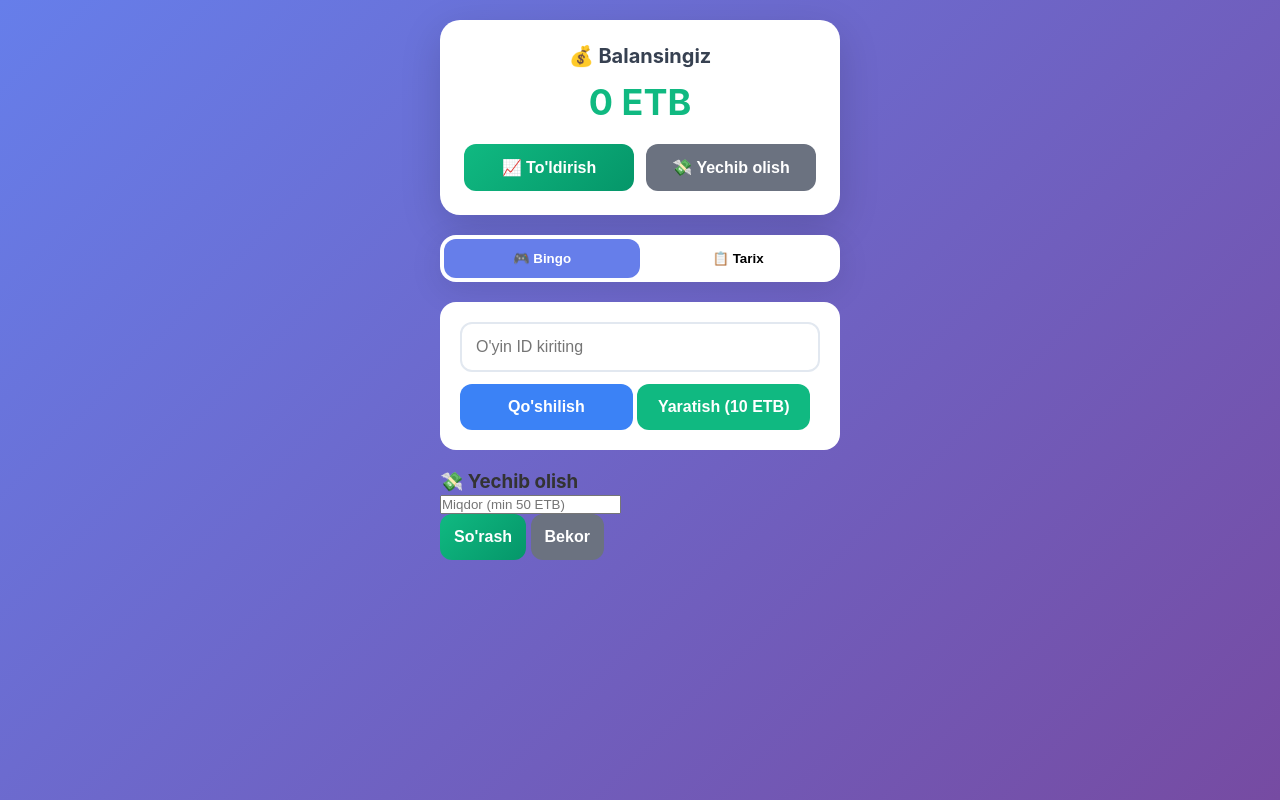
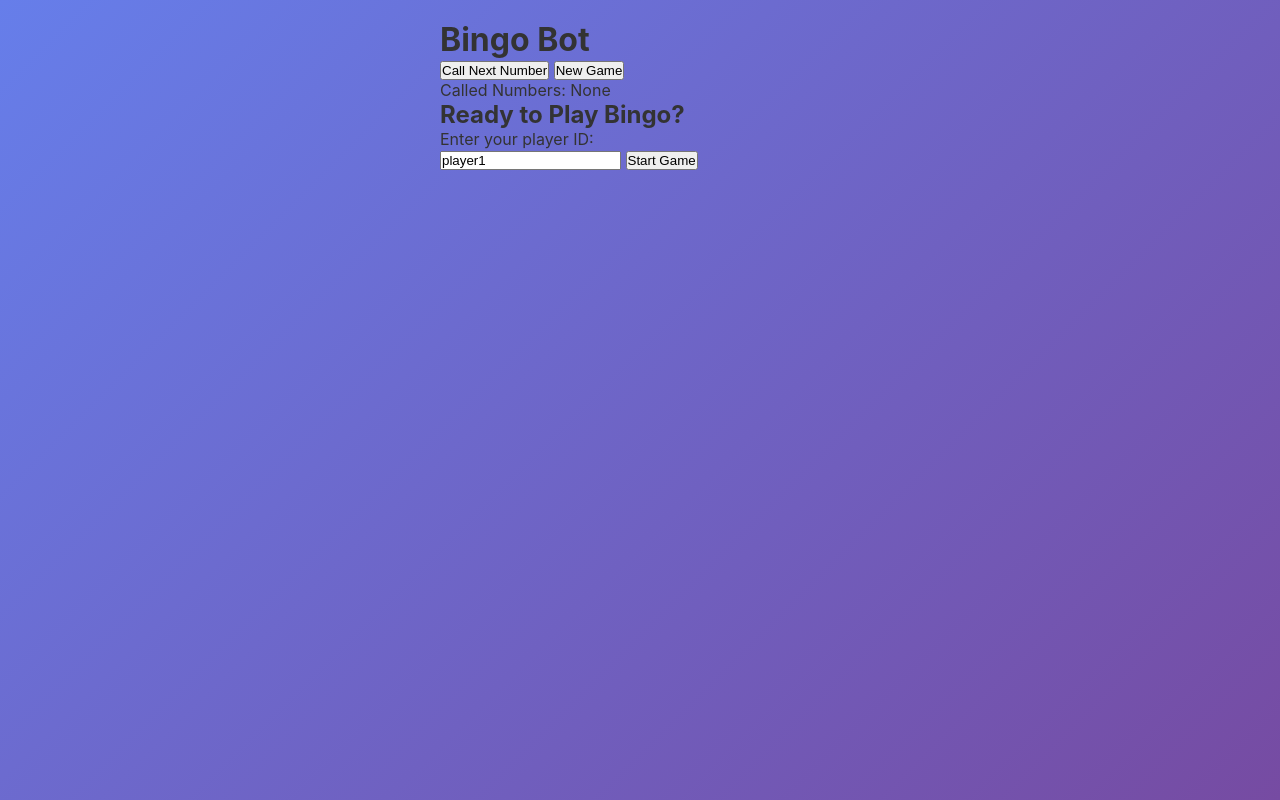
Before and after one commit to Erki112/qaro-bingo, a Flask app: page / in a window 1280 px wide. Run offline with Flask 3, Linux system fonts and the light colour scheme; some libraries are stand-ins or nearby versions.

Commit message:
Update index.html

```diff
--- a/templates/index.html
+++ b/templates/index.html
@@ -1,70 +1,40 @@
+<!-- templates/index.html -->
 <!DOCTYPE html>
 <html lang="en">
 <head>
     <meta charset="UTF-8">
     <meta name="viewport" content="width=device-width, initial-scale=1.0">
-    <title>🎰 Bingo Royale Ethiopia</title>
-    <script src="https://telegram.org/js/telegram-web-app.js"></script>
-    <link rel="stylesheet" href="/static/style.css">
+    <title>Bingo Bot</title>
+    <link rel="stylesheet" href="{{ url_for('static', filename='style.css') }}">
 </head>
 <body>
     <div class="container">
-        <!-- BALANCE SECTION -->
-        <div class="balance-card">
-            <div class="balance-header">
-                <h2>💰 Balansingiz</h2>
-                <span id="balanceAmount" class="balance">0 ETB</span>
+        <h1>Bingo Bot</h1>
+
+        <div id="game-container" class="hidden">
+            <div id="card" class="card">
+                <!-- Bingo card will be generated here -->
             </div>
-            <div class="balance-actions">
-                <button id="depositBtn" class="btn-primary">📈 To'ldirish</button>
-                <button id="withdrawBtn" class="btn-secondary">💸 Yechib olish</button>
+
+            <div id="controls">
+                <button id="call-btn">Call Next Number</button>
+                <button id="new-game-btn">New Game</button>
+            </div>
+
+            <div id="game-info">
+                <p>Called Numbers: <span id="called-numbers">None</span></p>
+                <p id="status"></p>
             </div>
         </div>
 
-        <!-- TABS -->
-        <div class="tabs">
-            <button class="tab-btn active" onclick="showTab('bingo')">🎮 Bingo</button>
-            <button class="tab-btn" onclick="showTab('history')">📋 Tarix</button>
-        </div>
-
-        <!-- BINGO TAB -->
-        <div id="bingoTab" class="tab-content active">
-            <div class="game-code-section">
-                <input type="text" id="gameCode" placeholder="O'yin ID kiriting">
-                <button id="joinBtn">Qo'shilish</button>
-                <button id="createBtn">Yaratish (10 ETB)</button>
-            </div>
-            <div class="bingo-grid" id="bingoGrid" style="display:none;">
-                <div class="grid-header">B I N G O</div>
-                <div class="grid-cells" id="gridCells"></div>
-            </div>
-            <div class="controls" id="controls" style="display:none;">
-                <button id="newRoundBtn">Yangi Raund</button>
-                <input type="number" id="callNumber" placeholder="Raqam (1-75)">
-                <button id="callBtn">Chaqirish</button>
-            </div>
-        </div>
-
-        <!-- HISTORY TAB -->
-        <div id="historyTab" class="tab-content">
-            <div class="history-list" id="historyList">
-                <p>Transaktsiya tarixi bo'sh</p>
-            </div>
-        </div>
-
-        <!-- WITHDRAW MODAL -->
-        <div id="withdrawModal" class="modal">
-            <div class="modal-content">
-                <h3>💸 Yechib olish</h3>
-                <input type="number" id="withdrawAmount" placeholder="Miqdor (min 50 ETB)" min="50">
-                <div class="modal-buttons">
-                    <button id="confirmWithdraw" class="btn-primary">So'rash</button>
-                    <button id="cancelWithdraw" class="btn-secondary">Bekor</button>
-                </div>
-            </div>
+        <div id="start-screen">
+            <h2>Ready to Play Bingo?</h2>
+            <p>Enter your player ID:</p>
+            <input type="text" id="player-id" placeholder="Player ID" value="player1">
+            <button id="start-btn">Start Game</button>
         </div>
     </div>
 
-    <script src="/static/script.js"></script>
+    <script src="{{ url_for('static', filename='script.js') }}"></script>
 </body>
 </html>
```
